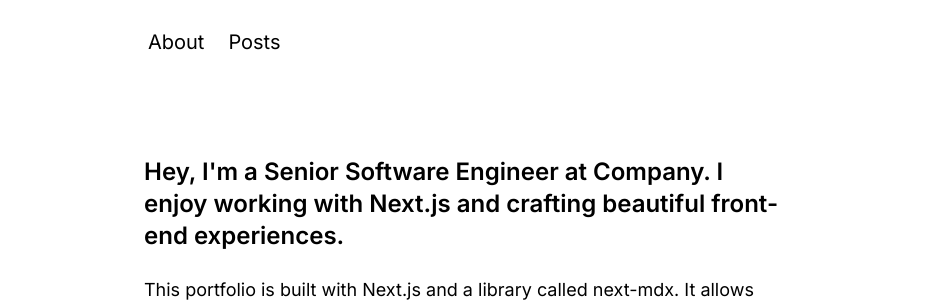
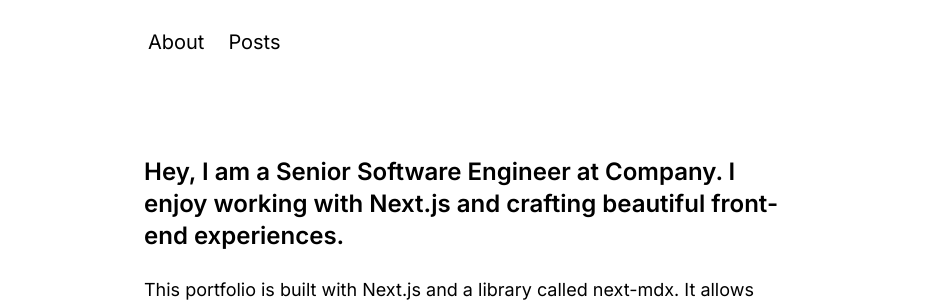
Before and after one commit to stefanpython/blog-nextjs, a Next.js app: page / in a window 1280 px wide. Shown: the top 302 px of the page, without its empty margins (176-1103 px from the left). Built offline with nearby package versions, Linux system fonts and the light colour scheme.

Commit message:
Fix minor bug

```diff
--- a/app/page.tsx
+++ b/app/page.tsx
@@ -6,7 +6,7 @@ export default function Home() {
     <main className="py-6">
       <div className="container max-w-2xl m-auto px-4 py-12">
         <h1 className="text-2xl font-semibold">
-          Hey, I'm a Senior Software Engineer at Company. I enjoy working with
+          Hey, I am a Senior Software Engineer at Company. I enjoy working with
           Next.js and crafting beautiful front-end experiences.
         </h1>
 
--- a/app/posts/page.tsx
+++ b/app/posts/page.tsx
@@ -5,7 +5,7 @@ export default function Posts() {
   return (
     <div className="container max-w-2xl m-auto px-4 py-10">
       {posts.map((post) => (
-        <Link href={`/posts/${post.id}`}>
+        <Link key={post.id} href={`/posts/${post.id}`}>
           <div key={post.id} className="post py-4">
             <h3 className="text-2xl font-medium">{post.title}</h3>
             <p>{post.description}</p>
```
